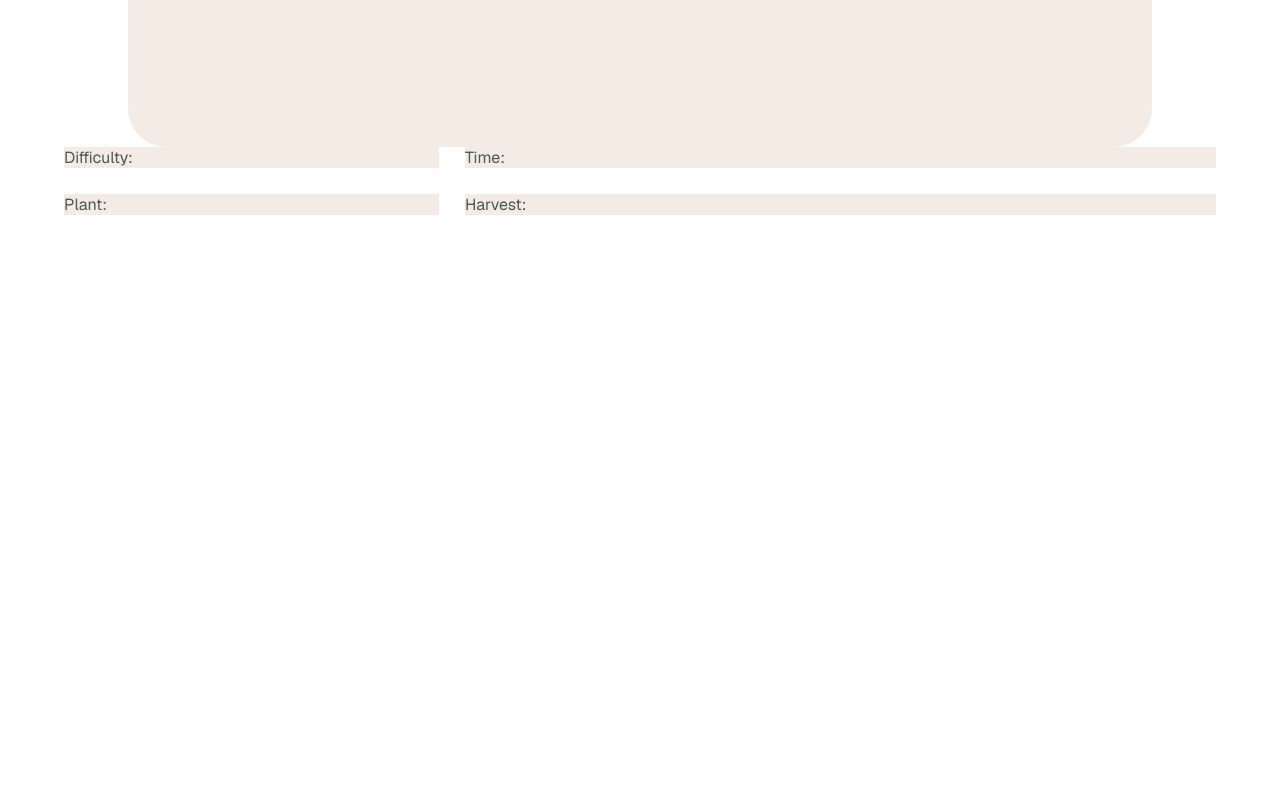
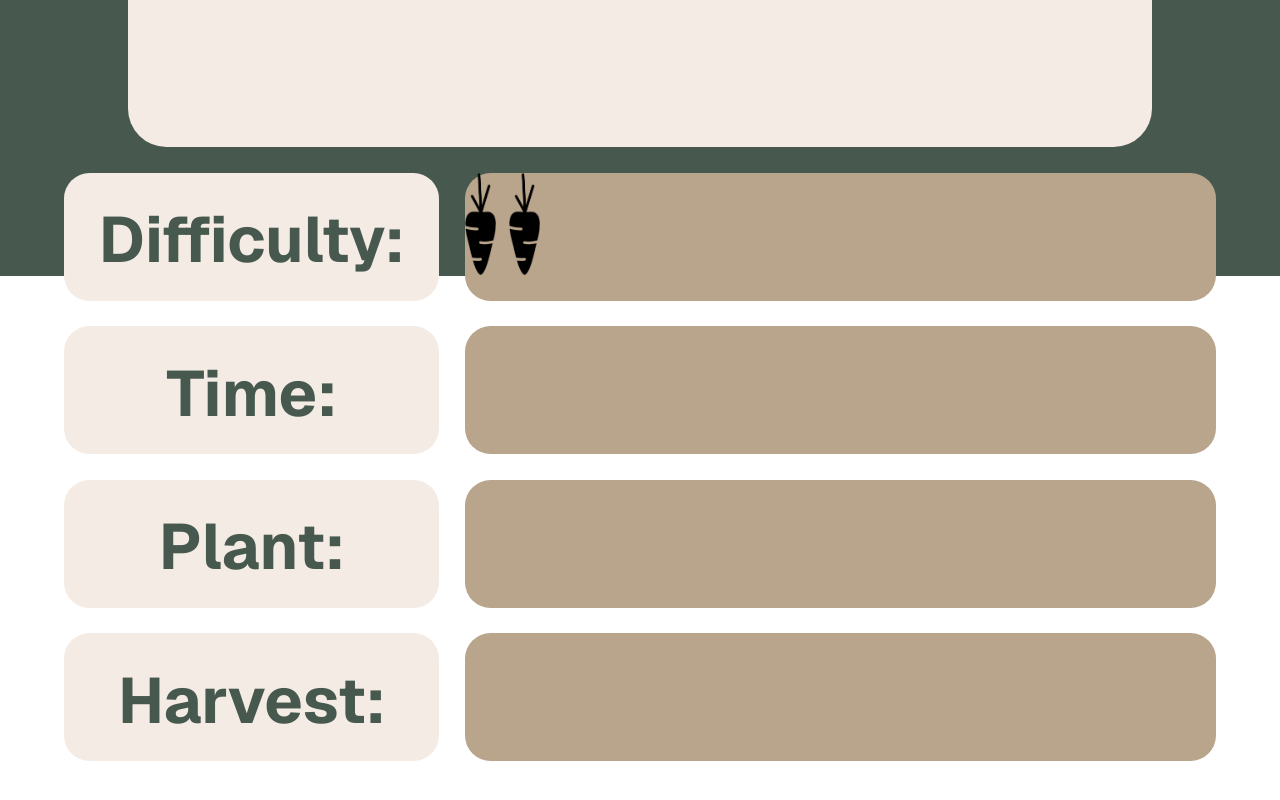
Before and after one commit to pathirny/HarvestHub, a Next.js app in the folder harvesthub/: page /Veggies/1 in a window 1280 px wide. Shown: the part 524-1324 px from the top of the page. Before the commit the page ends 803 px from the top, so only its background shows below. Built offline with nearby package versions, Linux system fonts and the light colour scheme.

Commit message:
veggie page

```diff
--- a/harvesthub/app/Calendar/[month]/page.tsx
+++ b/harvesthub/app/Calendar/[month]/page.tsx
@@ -37,7 +37,7 @@ return(<>
     </div>
     <div id="underline"></div>
     <div id="plant-list">
-        {plantList.map((a) => {return (<><h1 key={a.name} className="vegListItem" style={{ color: "var(--dark-green-color)", backgroundColor: "var(--white-cream-color)"}} >{a.name}</h1></>)})}
+        {plantList.map((a) => {return (<><Link href="/Veggies/1"><h1 key={a.name} className="vegListItem" style={{ color: "var(--dark-green-color)", backgroundColor: "var(--white-cream-color)"}} >{a.name}</h1></Link></>)})}
     </div>
     <div id="harvest-list">
         {harvestList.map((a) => {return (<><h1 key={a.name} className="vegListItem" style={{ color: "var(--white-cream-color)", backgroundColor: "var(--brown-color)"}}>{a.name}</h1></>)})}
--- a/harvesthub/app/Veggies/[veggie]/page.tsx
+++ b/harvesthub/app/Veggies/[veggie]/page.tsx
@@ -1,24 +1,47 @@
 import Header from "@/components/Header";
 
-export default function Veggies(){
+export default function Veggies() {
+  const carrot = { name: "carrot", difficulty: [1, 1] };
+  let difficulty = carrot.difficulty;
 
-
-    return(<>
-    <Header></Header>
-    <div id="veggie-container">
-        <div id="veggie-general-info">
-
+  return (
+    <>
+      <div id="vegPageContainer">
+        <Header></Header>
+        <div id="veggie-container">
+          <div id="veggie-general-info"></div>
+          <div id="veggie-grid">
+            <div className="cream">
+              <h1>Difficulty:</h1>
+            </div>
+            <div className="carrot-rating brown">
+              {difficulty.map((a) => {
+                return (
+                  <>
+                    <img
+                      src="/assets/BlackCarrot.png"
+                      alt="black carrot"
+                      style={{ height: "8vw", width: "auto" }}
+                    ></img>
+                  </>
+                );
+              })}
+            </div>
+            <div className="cream">
+              <h1>Time:</h1>
+            </div>
+            <div className="brown" ></div>
+            <div className="cream">
+              <h1>Plant:</h1>
+            </div>
+            <div className="brown" ></div>
+            <div className="cream">
+              <h1>Harvest:</h1>
+            </div>
+            <div className="brown" ></div>
+          </div>
         </div>
-
-        <div id="veggie-grid">
-        <div className="cream">Difficulty:</div>
-        <div className="cream">Time:</div>
-        <div className="cream">Plant:</div>
-        <div className="cream">Harvest:</div>
-        </div>
-
-
-    </div>
-
-    </>)
+      </div>
+    </>
+  );
 }
--- a/harvesthub/app/globals.css
+++ b/harvesthub/app/globals.css
@@ -277,6 +277,7 @@ background-color: var(--dark-green-color);
   padding: 5vw;
   display: flex;
   flex-direction: column;
+  gap: 2vw
 }
 
 #veggie-grid {
@@ -285,12 +286,24 @@ background-color: var(--dark-green-color);
   gap: 2vw;
 }
 
+#veggie-grid div{
+  height: 10vw;
+  border-radius: 2vw;
+  text-align: center;
+}
+
+#veggie-grid div h1{
+  margin-top: 2vw;
+  font-size: 5vw;
+}
+
 #veggie-general-info {
   width: 80vw;
   height: 40vw;
   border-radius: 3vw;
   background-color: var(--white-cream-color);
   margin: auto;
+
 }
 
 .cream {
@@ -302,4 +315,15 @@ background-color: var(--dark-green-color);
   background-color: var(--brown-color);
   color: var(--white-cream-color);
 }
+
+.carrot-rating{
+  display: flex;
+  flex-direction: row;
+  gap: 1vw
+}
+
+#vegPageContainer{
+  background-color: var(--dark-green-color);
+  height: 100vh;
+}
 /* calendar */
```
